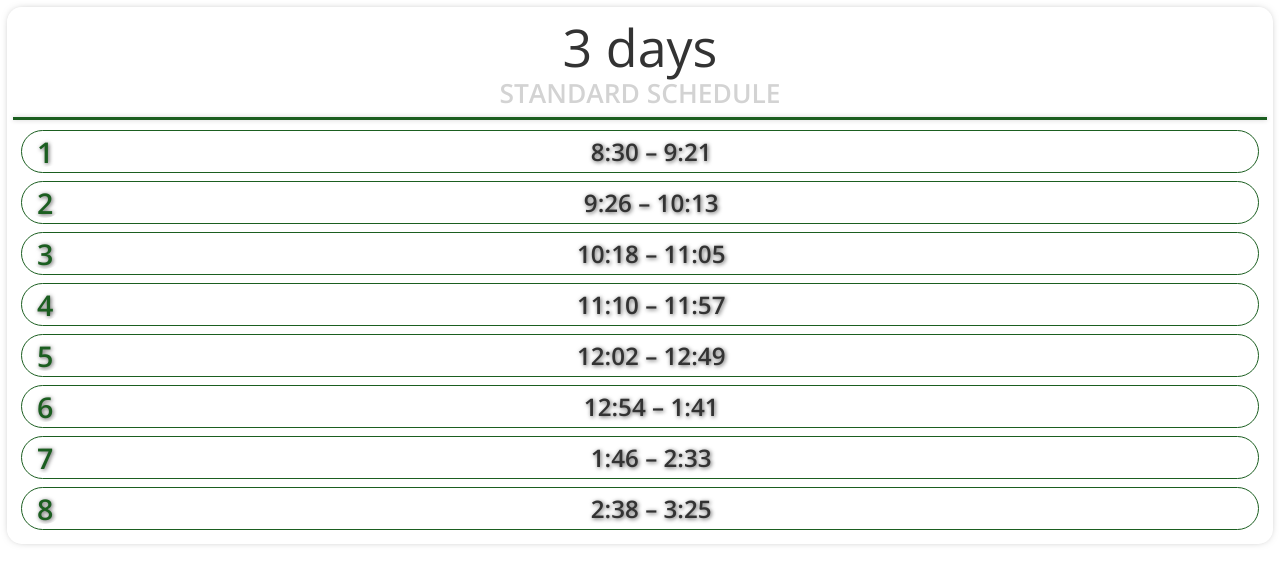
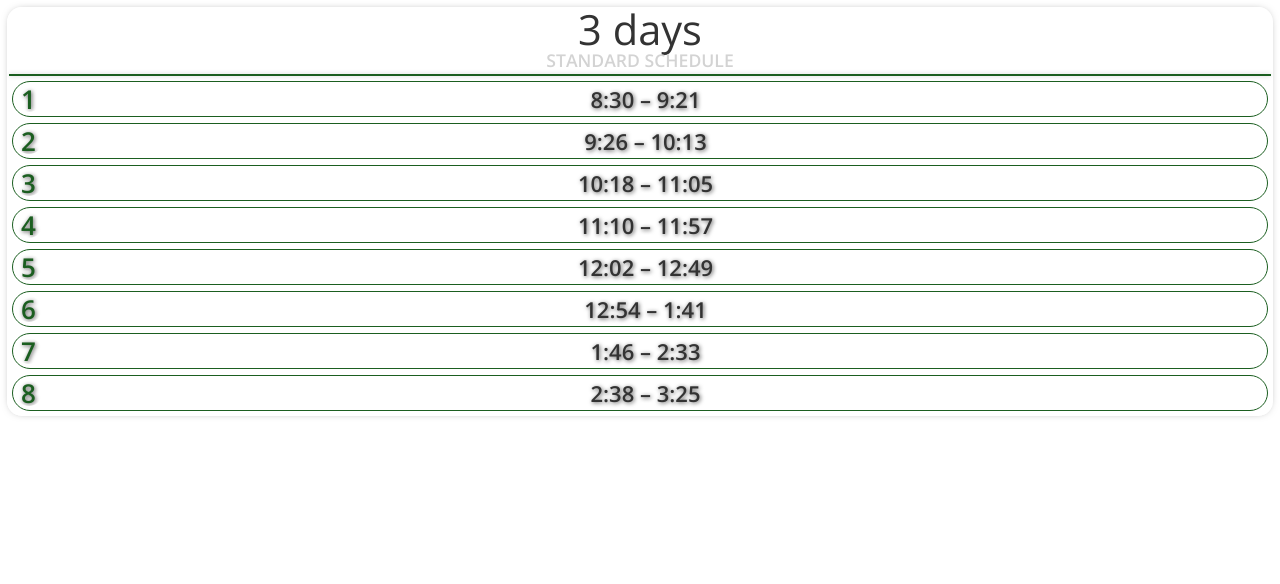
Before and after one commit to stevenson-space/shs, a Vue app: page /tvspace in a window 1280 px wide. Shown: the top 584 px of the page. Built offline with nearby package versions, Linux system fonts and the light colour scheme.

Commit message:
Add sizing overrides for TVSpace specifically

```diff
--- a/src/components/Period.vue
+++ b/src/components/Period.vue
@@ -84,7 +84,13 @@ export default {
       return period[0] === '!' ? period.substring(1) : period;
     },
     periodFontSize() {
-      return this.period.length > 10 ? '1em' : '1.3em';
+      if (!this.tvSpace) {
+        return this.period.length > 10 ? '1em' : '1.3em';
+      }
+      // TV sizes - smaller for long names, bigger for short
+      if (this.period.length > 7) return '0.85em';  // Long names like "Activity"
+      if (this.period.length > 4) return '1.1em';   // Medium names
+      return '1.3em';                                // Short names like "1", "2"
     },
     startSeconds() {
       return periodToSeconds(this.start);
@@ -130,6 +136,30 @@ export default {
   padding: 2px
   margin: 0
   width: auto
+
+  &.tv-space
+    min-width: 200px
+    height: 34px
+    padding: 0px
+
+    &:not(.invert)
+      margin-top: 2px
+      margin-bottom: 2px
+
+    .range
+      font-size: 1.1em
+      min-width: 85px
+
+    .circle
+      margin: 2.5px
+      padding: 5.5px
+
+      &:not(.invert)
+        background-color: var(--secondaryBackground)
+
+      &.invert
+        background-color: transparent
+
 
   .circle
     min-width: 15px
--- a/src/components/ScrollablePeriodList.vue
+++ b/src/components/ScrollablePeriodList.vue
@@ -123,6 +123,10 @@ export default {
   -webkit-overflow-scrolling: touch
   position: relative
 
+  &.tv-space
+    padding: 3px
+    gap: 6px
+
   .up-next-indicator
     padding: 0px 13px
 
--- a/src/views/TVSpace/TVSpace.vue
+++ b/src/views/TVSpace/TVSpace.vue
@@ -72,42 +72,48 @@ export default {
   overflow: hidden
 
 .divider
-  height: 3px
+  height: 2px
   background: var(--color)
   box-shadow: 0 0 5px rgba(0, 0, 0, 0.2)
-  margin-top: 4px
+  margin-top: 2px
+  margin-bottom: 1px
 
 .container
   // FIXME: this max-height is a hacky fix until the cards & period component can
   // be fixed to be more responsive. currently, the scrolling for the period list
   // doesn't display unless the container is constrained smaller than the max
   // size it can be, and 95vh is mostly unnoticeable but gets the scrolling working
-  max-height: 95vh
+  max-height: 98vh
   display: flex
   flex-direction: column
-  gap: 2px
-  padding: 6px
+  gap: 1px
+  padding: 2px
   background: var(--background)
   color: var(--secondary)
-  border-radius: 15px
+  border-radius: 8px
+  width: 100%
+  box-sizing: border-box
 
   .list
     text-shadow: 1px 1px 4px rgba(0.8,0.8,0.8,0.65)
     font-weight: bold
-    font-size: 22px
+    font-size: 20px
 
   .center
     text-align: center
     width: 100%
 
   .countdown
-    font-size: 3.25em
-    line-height: 1em
+    font-size: 2.6em
+    line-height: 0.9em
     color: var(--secondary)
-    margin-top: 8px
+    margin-top: 2px
+    margin-bottom: 3px
 
   .schedule-name
     color: lightgray
     font-weight: bolder
-    font-size: 1.65em
+    font-size: 1.1em
+    line-height: 1em
+    margin-bottom: 1px
 </style>
```
